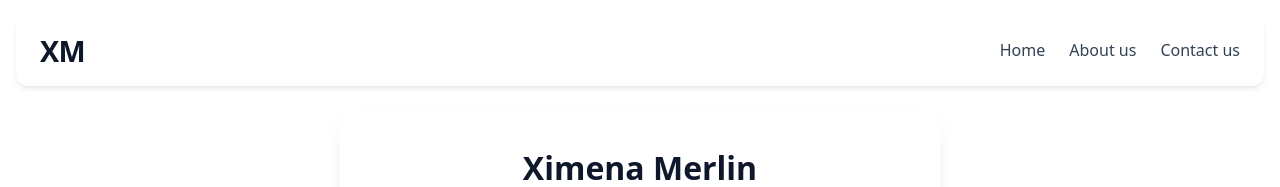
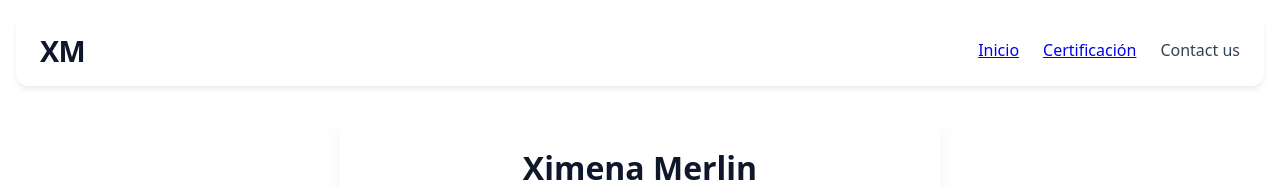
Before and after one commit to ximena34mv-lab/Ximenamerlin, a plain HTML site: page index.html in a window 1280 px wide. Shown: the top 187 px of the page. Drawn offline with Linux system fonts and the light colour scheme; a web font is replaced by a local one.

Commit message:
Update index.html

```diff
--- a/index.html
+++ b/index.html
@@ -12,25 +12,25 @@
             <h1>XM</h1>
             <nav aria-label="Menú principal">
                 <ul>
-                    <li>Home</li>
-                    <li>About us</li>
+                    <li><a href="#inicio">Inicio</a></li>
+                    <li><a href="#certificacion">Certificación</a></li>
                     <li>Contact us</li>
                 </ul>
             </nav>
         </header>
         <main aria-label="Contenido principal">
-            <article>
+            <article id="inicio">
                 <h2>Ximena Merlin</h2>
                 <img src="xmlogo.svg" alt="Logo de Ximena Merlin">
                 <h3>Diseños a tu gusto!!!</h3>
                 <p>Como diseñador gráfico respaldado por la certificación Adobe Certified Professional en Visual Design, te ayudo a conectar con tus clientes mediante identidad corporativa, empaques y publicidad impresa o digital de alta calidad. Desde papelería institucional hasta diseños listos para DTF o sublimación, creo soluciones visuales honestas, profesionales y totalmente a tu gusto.</p>
                 <div class="botones-accion">
-                    <a href="tel:+529511232222" class="btn btn-llamar">📞 Llamar</a>
+                    <a href="tel:+529515565230" class="btn btn-llamar">📞 Llamar</a>
                     <a href="https://wa.me/529511232222" class="btn btn-whatsapp" target="_blank">💬 WhatsApp</a>
                 </div>
             </article>
 
-            <article>
+            <article id="certificacion">
                 <h2>Certificación en Diseño Visual</h2>
                 <a href="https://aqui.va" target="_blank" rel="noopener noreferrer">
                 <img src="insignia.png" alt="insignia de diseño visual de Adobe">
```
